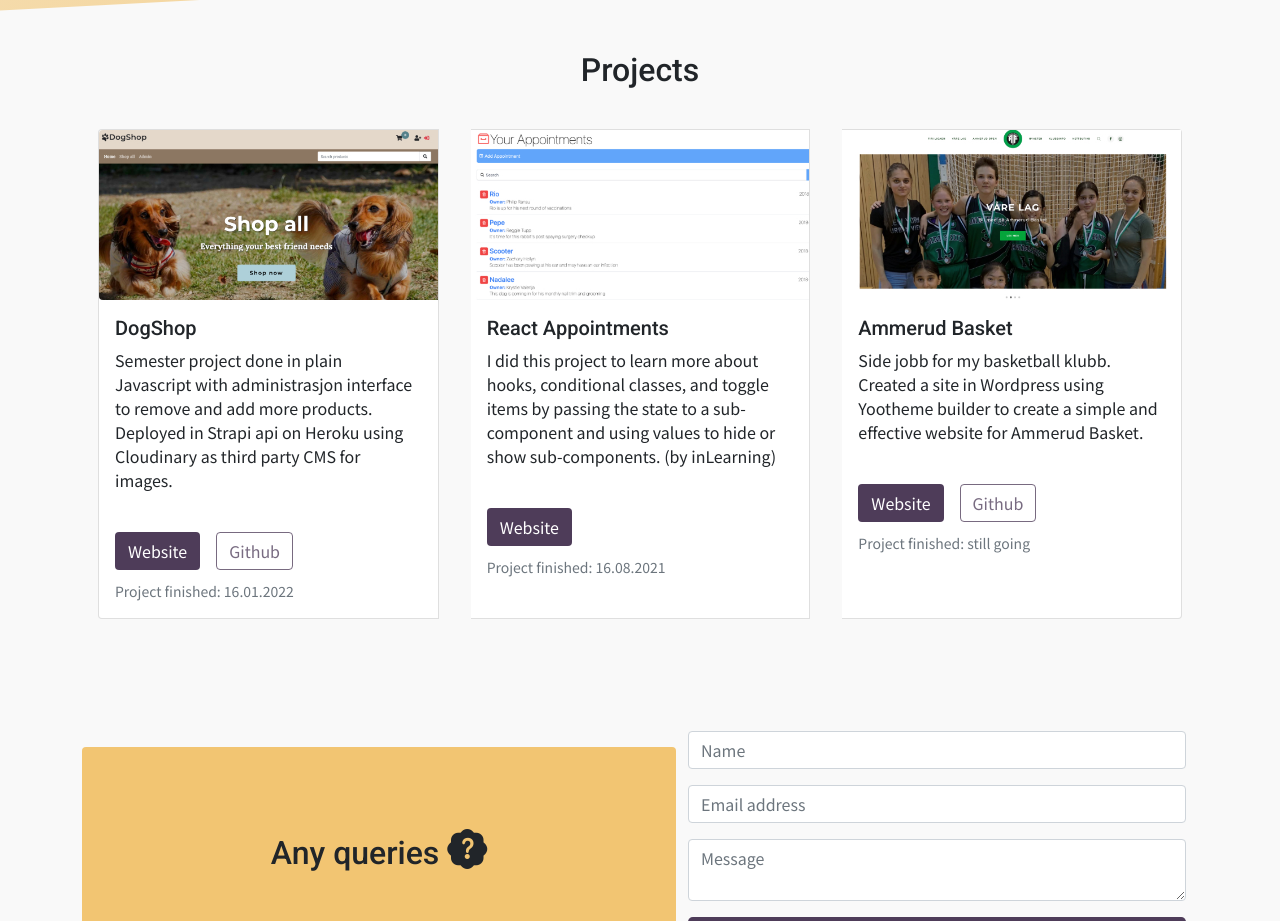
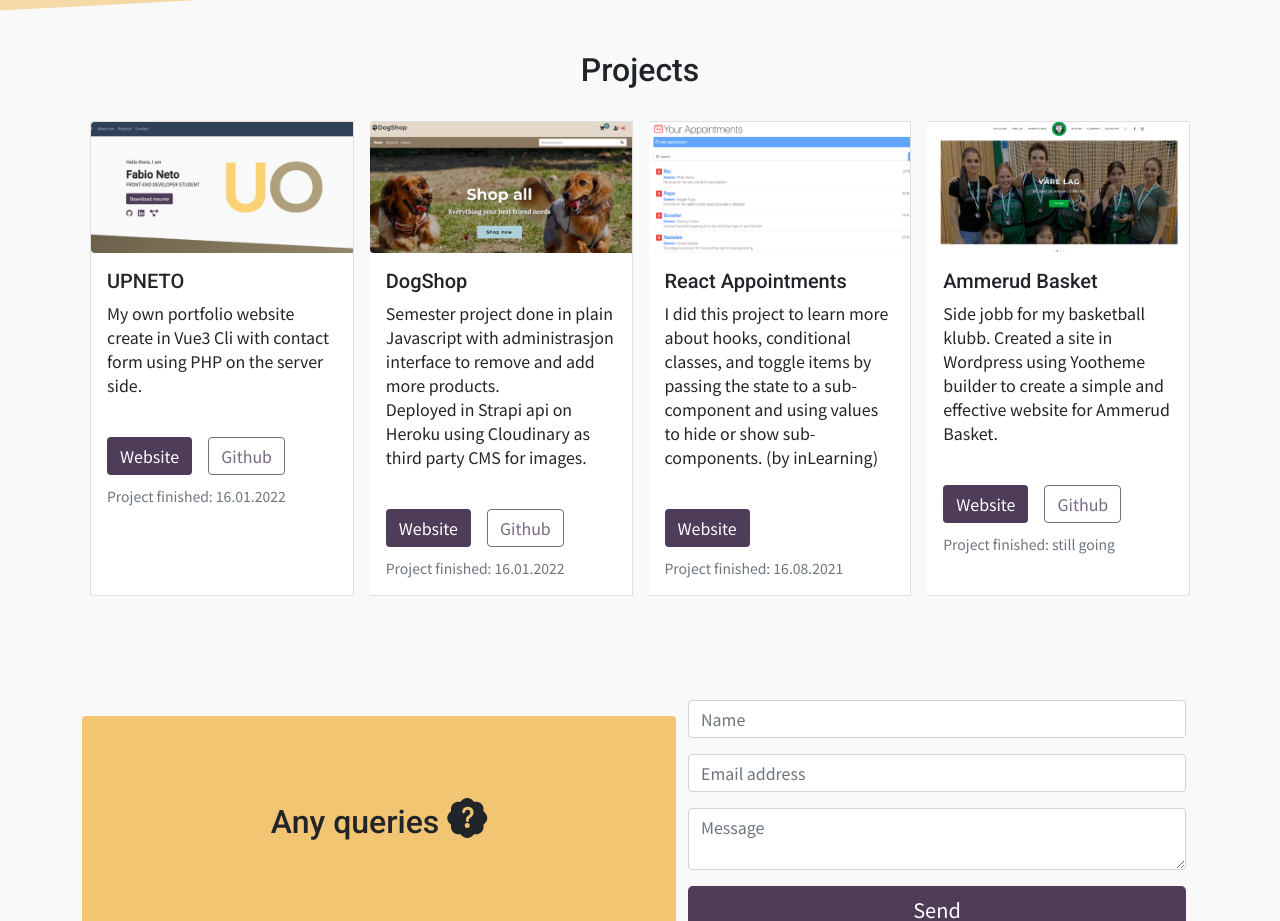
Before and after one commit to Netius/upneto-homepage-vue, a Vue app: page / in a window 1280 px wide. Shown: the part 1520-2441 px from the top of the page. Built offline with nearby package versions, Linux system fonts and the light colour scheme.

Commit message:
Added upneto to projects

```diff
--- a/src/components/Projects.vue
+++ b/src/components/Projects.vue
@@ -3,8 +3,41 @@
 		<h2 class="fs-2 text-center my-4">Projects</h2>
 
 		<div class="card-group">
+			<div class="card m-2">
+				<img
+					src="../assets/upneto-site.jpg"
+					class="img-fluid rounded-start"
+					alt="Upneto"
+				/>
+				<div class="card-body">
+					<h5 class="card-title">UPNETO</h5>
+					<p class="card-text pb-4">
+						My own portfolio website create in Vue3 Cli with contact form using PHP on the server side.
+					</p>
+					<a
+						title="Visit website"
+						class="btn btn__primary me-3 mb-2"
+						target="_blank"
+						rel="noreferer"
+						href="https://upneto.com"
+						>Website
+					</a>
 
- <div class="card m-3">
+					<a
+						title="See repository"
+						class="btn btn__outline--primary mb-2"
+						target="_blank"
+						rel="noreferer"
+						href="https://github.com/Netius/reactinterface2"
+						>Github
+					</a>
+					<p class="card-text">
+						<small class="text-muted">Project finished: 16.01.2022</small>
+					</p>
+				</div>
+			</div>
+
+			<div class="card m-2">
 				<img
 					src="../assets/dogshop.jpg"
 					class="img-fluid rounded-start"
@@ -13,8 +46,10 @@
 				<div class="card-body">
 					<h5 class="card-title">DogShop</h5>
 					<p class="card-text pb-4">
-						Semester project done in plain Javascript with administrasjon interface to remove and add more products.<br>
-                        Deployed in Strapi api on Heroku using Cloudinary as third party CMS for images.
+						Semester project done in plain Javascript with administrasjon
+						interface to remove and add more products.<br />
+						Deployed in Strapi api on Heroku using Cloudinary as third party CMS
+						for images.
 					</p>
 					<a
 						title="Visit website"
@@ -39,7 +74,7 @@
 				</div>
 			</div>
 
-			<div class="card m-3">
+			<div class="card m-2">
 				<img
 					src="../assets/react-appointments.jpg"
 					class="img-fluid rounded-start"
@@ -67,8 +102,7 @@
 				</div>
 			</div>
 
-
-            <div class="card m-3">
+			<div class="card m-2">
 				<img
 					src="../assets/ammerudbasket.jpg"
 					class="img-fluid rounded-start"
@@ -77,7 +111,9 @@
 				<div class="card-body">
 					<h5 class="card-title">Ammerud Basket</h5>
 					<p class="card-text pb-4">
-						Side jobb for my basketball klubb. Created a site in Wordpress using Yootheme builder to create a simple and effective website for Ammerud Basket.
+						Side jobb for my basketball klubb. Created a site in Wordpress using
+						Yootheme builder to create a simple and effective website for
+						Ammerud Basket.
 					</p>
 					<a
 						title="Visit website"
@@ -101,7 +137,6 @@
 					</p>
 				</div>
 			</div>
-
 		</div>
 	</section>
 </template>
```
Also changed, not shown: src/assets/upneto-site.jpg (added), 1 other file (tests, documents, lock files or other folders). Lines whose indentation alone changed are shown as unchanged.
